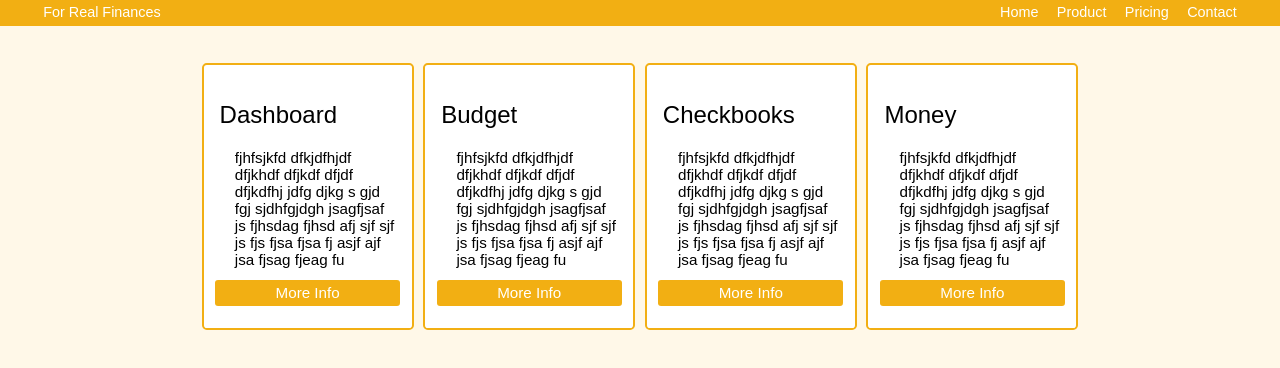
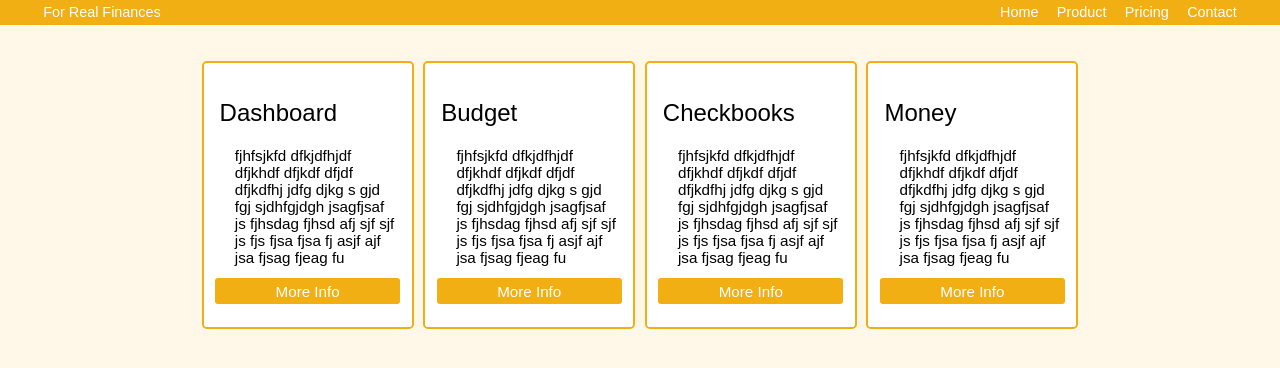
Before and after one commit to MegaRapter/W3D1Project, a plain HTML site: page index.html in a window 1280 px wide. Drawn offline with Linux system fonts and the light colour scheme.

Commit message:
I changed main.css to use a FlexBox instead of floats to center the content. I had to make some other minor changes to index.html and main.css to make everything run smoothly.

```diff
--- a/index.html
+++ b/index.html
@@ -8,15 +8,16 @@
         <nav>
             <div id="navLeft">For Real Finances</div>
             <div id="navRight">
-                <a>Home</a>
-                <a>Product</a>
-                <a>Pricing</a>
-                <a>Contact</a>
+                <ul>
+                    <li><a>Home</a></li>
+                    <li><a>Product</a></li>
+                    <li><a>Pricing</a></li>
+                    <li><a>Contact</a></li>
+                </ul>
             </div>
         </nav>
 
         <div id="pageBody">
-            <div id="container">
             <article>
                 <h2>Dashboard</h2>
                 <p>fjhfsjkfd dfkjdfhjdf dfjkhdf dfjkdf dfjdf dfjkdfhj jdfg djkg s gjd fgj sjdhfgjdgh jsagfjsaf js fjhsdag fjhsd afj sjf sjf js fjs fjsa fjsa fj asjf ajf jsa fjsag fjeag fu</p>
@@ -38,6 +39,5 @@
                 <a class="moreInfo">More Info</a>
             </article>
         </div>
-        </div>
     </body>
 </html>
--- a/main.css
+++ b/main.css
@@ -22,13 +22,13 @@ nav {
     background: var(--yellow);
     color: #fff;
     font-size: 0.9em;
-    height: 1.8em;
+    display: flex;
+    justify-content: space-between;
+    align-items: flex-start;
 }
-#navLeft {
-    float: left;
-}
-#navRight {
-    float: right;
+
+#navRight ul, #navRight li {
+    display: inline;
 }
 
 #navLeft, #navRight {
@@ -41,17 +41,14 @@ nav {
 }
 
 #pageBody {
-    clear: both;
     margin: 2em auto;
-    text-align: center;
-}
-
-#container {
-    display: inline-block;
+    display: flex;
+    flex-wrap: wrap;
+    justify-content: center;
+    align-items: flex-start;
 }
 
 article {
-    float: left;
     background: #fff;
     width: 11em;
     margin: 0.3em;
```
Lines whose indentation alone changed are shown as unchanged.
